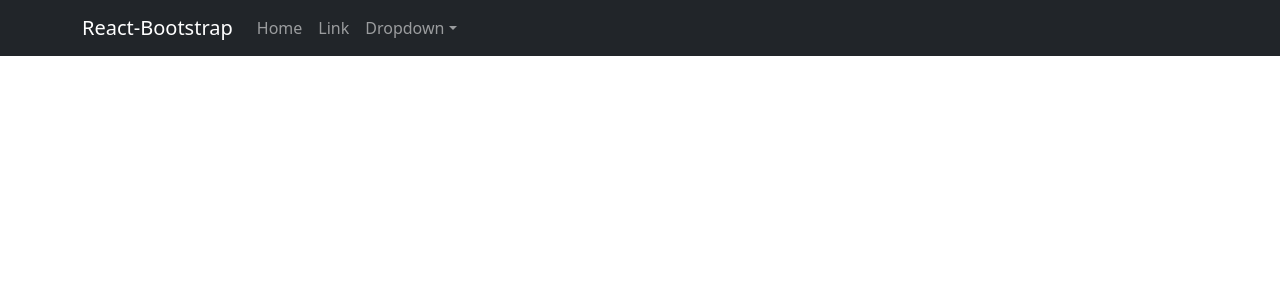
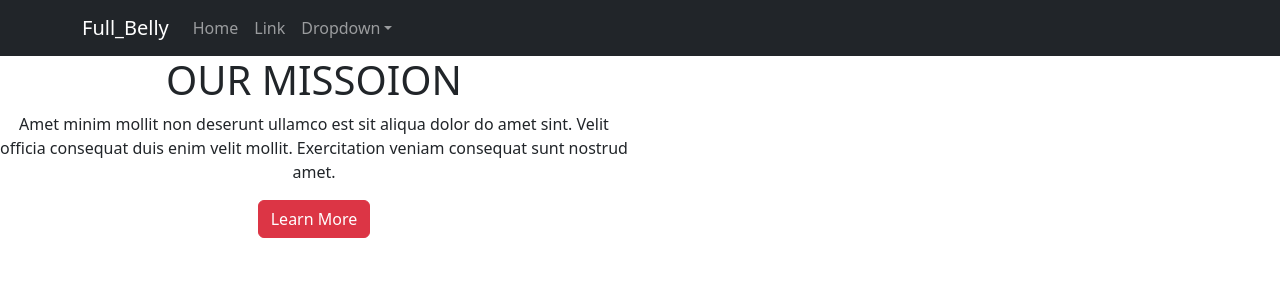
Before and after one commit to LemonDrop847/thefullbellyproject_web, a React (Create React App) app: page / in a window 1280 px wide. Shown: the top 300 px of the page. Built offline with nearby package versions, Linux system fonts and the light colour scheme.

Commit message:
some changes

```diff
--- a/src/App.js
+++ b/src/App.js
@@ -3,6 +3,7 @@ import { BrowserRouter as Router,Routes, Route } from 'react-router-dom';
 import './App.css';
 import 'bootstrap/dist/css/bootstrap.min.css';
 import NavBar from './components/Navbar';
+import Home from './components/Home';
 
 function App() {
   return (
@@ -10,7 +11,7 @@ function App() {
       <NavBar/>
       <Router>
         <Routes>
-
+          <Route path='/' element={<Home/>}/>
         </Routes>
       </Router>
     </div>
--- /dev/null
+++ b/src/components/Home.jsx
@@ -0,0 +1,16 @@
+const Home = () => {
+    return (
+        <div className="row">
+            <div className="col">
+                <h1>OUR MISSOION</h1>
+                <p>
+                Amet minim mollit non deserunt ullamco est sit aliqua dolor do amet sint. Velit officia consequat duis enim velit mollit. Exercitation veniam consequat sunt nostrud amet.
+                </p>
+                <button className="btn btn-danger">Learn More</button>
+            </div>
+            <div className="col"></div>
+        </div>
+     );
+}
+
+export default Home;
--- a/src/components/Navbar.jsx
+++ b/src/components/Navbar.jsx
@@ -6,7 +6,7 @@ const NavBar = () => {
     return (
         <Navbar sticky="top" bg="dark" variant="dark" expand="lg">
             <Container>
-                <Navbar.Brand href="#home">React-Bootstrap</Navbar.Brand>
+                <Navbar.Brand href="#home">Full_Belly</Navbar.Brand>
                 <Navbar.Toggle aria-controls="basic-navbar-nav" />
                 <Navbar.Collapse id="basic-navbar-nav">
                 <Nav className="me-auto">
```
